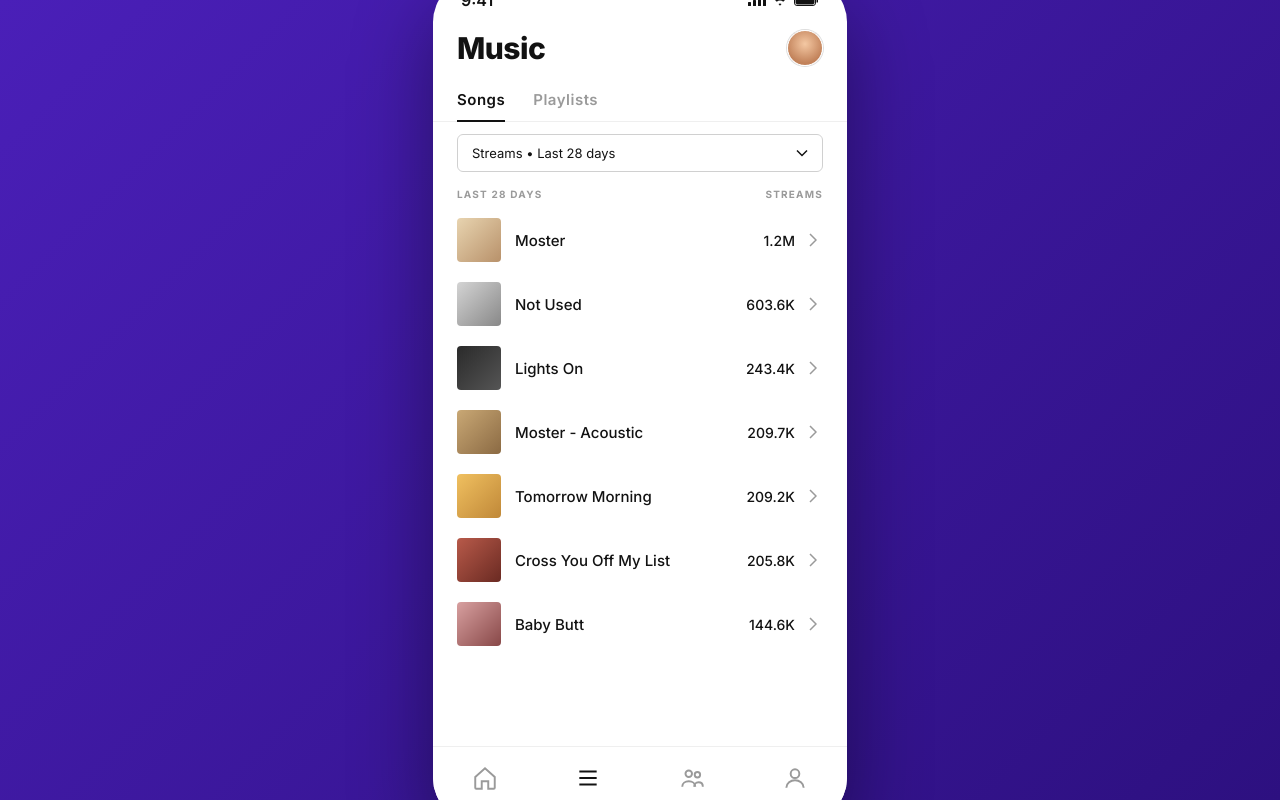
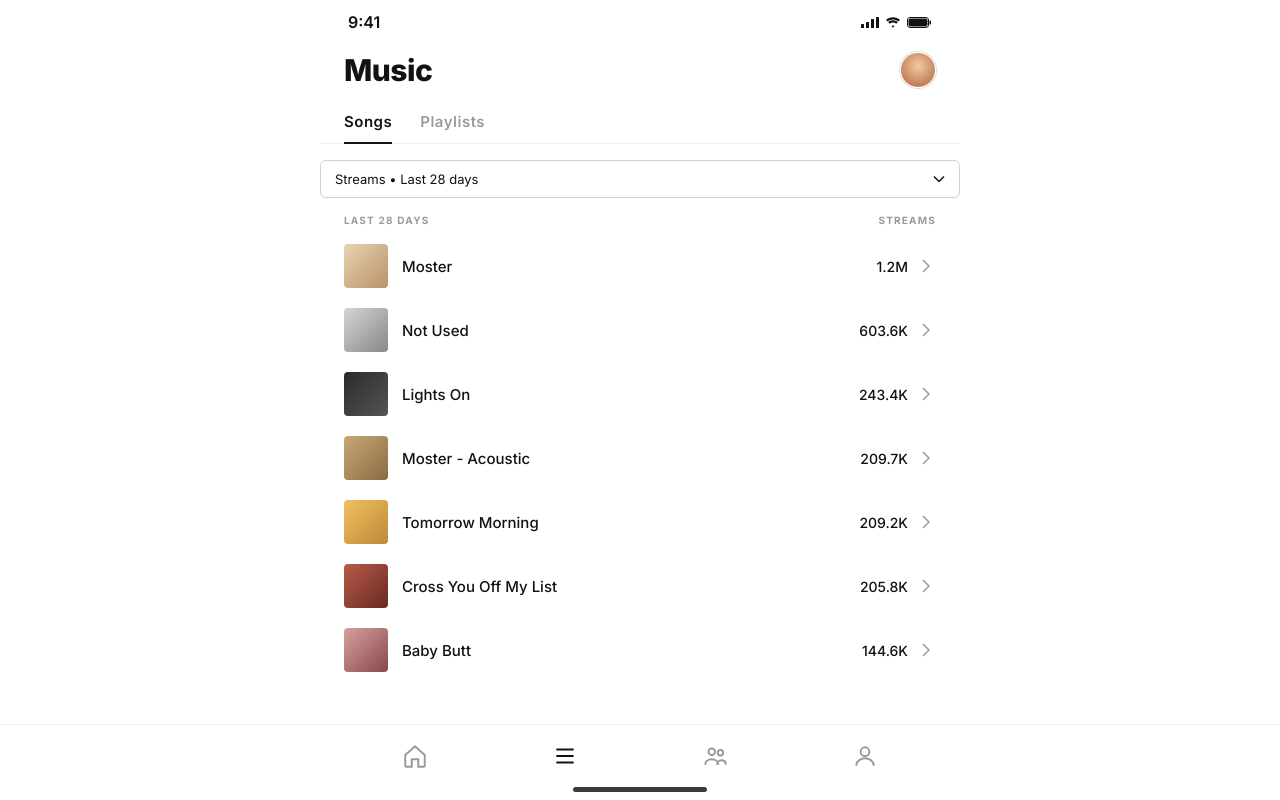
Before and after one commit to martinch27/spotify-for-artists-clone, a plain HTML site: page index.html in a window 1280 px wide. Drawn offline with Linux system fonts and the light colour scheme.

Commit message:
Make layout fully fluid: fill viewport, center content on wide screens
- Remove fixed 414×896 device frame and phone-shaped border-radius
- .device now fills 100dvw × 100dvh
- Content centered with max-width: 640px inside the screen
- Bottom nav icons centered with viewport-scaled gap (clamp)

```diff
--- a/styles.css
+++ b/styles.css
@@ -12,40 +12,36 @@
 
 html, body {
   height: 100%;
-  background: #1a0d3d;
+  background: var(--bg);
   font-family: 'Inter', -apple-system, BlinkMacSystemFont, 'Segoe UI', sans-serif;
   color: var(--text);
   overflow: hidden;
 }
 
 body {
-  display: flex;
-  align-items: center;
-  justify-content: center;
-  background: linear-gradient(135deg, #4a1fb8 0%, #2d1080 100%);
-  min-height: 100vh;
   padding: env(safe-area-inset-top) env(safe-area-inset-right) env(safe-area-inset-bottom) env(safe-area-inset-left);
 }
 
 .device {
   position: relative;
-  width: 100%;
-  max-width: 414px;
+  width: 100vw;
+  width: 100dvw;
   height: 100vh;
-  max-height: 896px;
+  height: 100dvh;
   background: var(--bg);
   overflow: hidden;
   display: flex;
   flex-direction: column;
-  box-shadow: 0 30px 80px rgba(0,0,0,0.4);
 }
 
-@media (min-width: 500px) {
-  .device {
-    border-radius: 44px;
-    height: 844px;
-  }
-  body { padding: 20px; }
+/* ============ INNER WIDTH CONSTRAINT ============ */
+.status-bar,
+.screen > *,
+.bottom-nav-inner {
+  width: 100%;
+  max-width: 640px;
+  margin-left: auto;
+  margin-right: auto;
 }
 
 /* ============ STATUS BAR ============ */
@@ -70,7 +66,7 @@ body {
   -webkit-overflow-scrolling: touch;
   padding-bottom: 100px;
 }
-.screen.active { display: block; }
+.screen.active { display: flex; flex-direction: column; align-items: center; }
 
 /* ============ HEADER ============ */
 .app-header {
@@ -134,7 +130,8 @@ body {
 
 /* ============ FILTER ============ */
 .filter {
-  margin: 4px 24px 16px;
+  margin: 4px auto 16px;
+  width: calc(100% - 48px);
   border: 1px solid #d0d0d0;
   border-radius: 6px;
   padding: 10px 14px;
@@ -257,7 +254,7 @@ body {
   letter-spacing: -0.5px;
   margin-bottom: 8px;
 }
-.big-stat { font-size: 22px; font-weight: 700; margin: 4px 24px; }
+.big-stat { font-size: 22px; font-weight: 700; padding: 0 24px; }
 .screen-track .big-stat { font-size: 18px; text-align: center; margin: 16px 0 4px; }
 .meta-pills {
   display: flex;
@@ -367,8 +364,9 @@ body {
   background: #ffffff;
   border-top: 1px solid var(--divider);
   display: flex;
-  justify-content: space-around;
+  justify-content: center;
   align-items: flex-start;
+  gap: clamp(32px, 10vw, 96px);
   padding-top: 12px;
   padding-bottom: 24px;
   z-index: 10;
```
